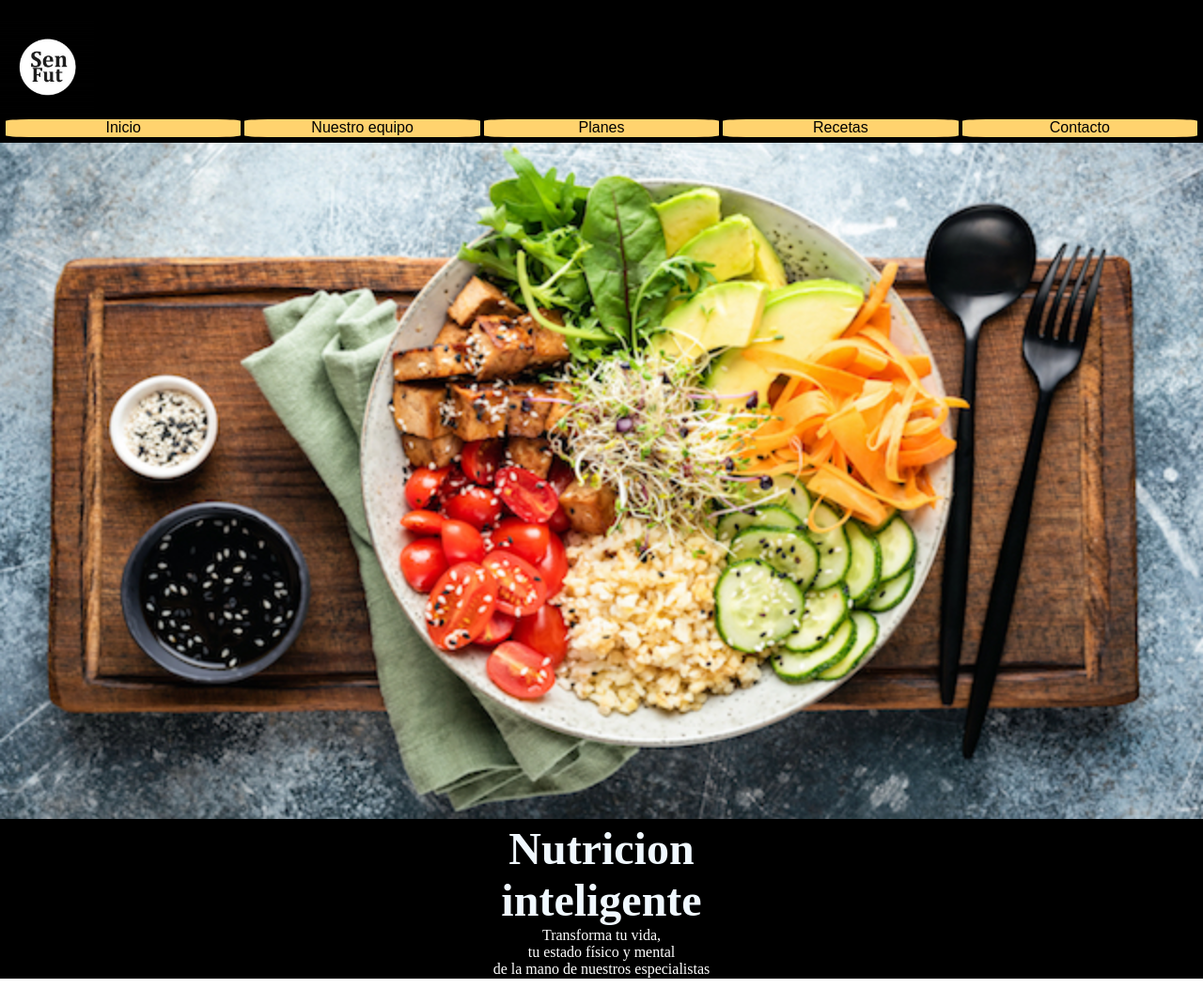
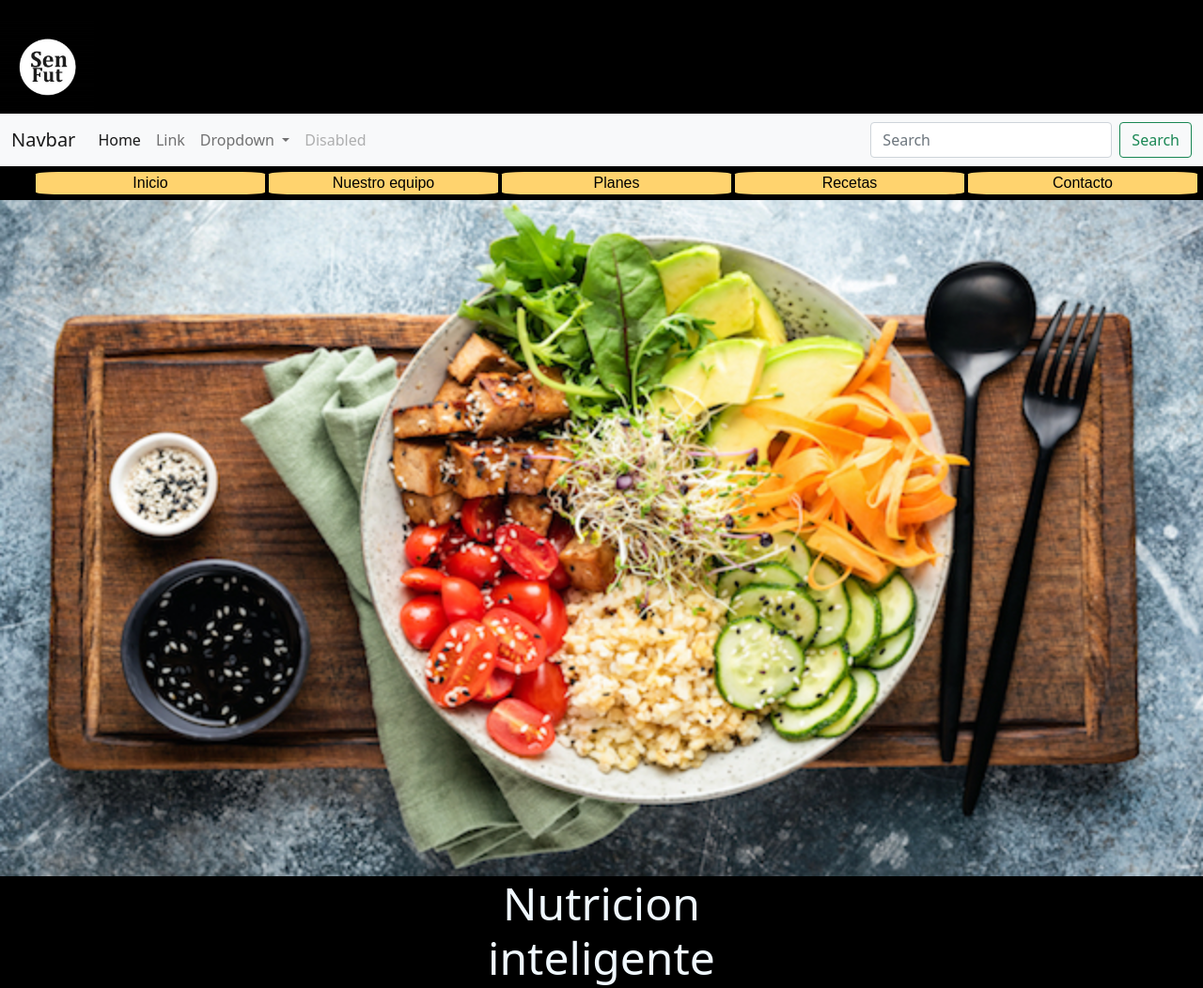
Before and after one commit to jhonskoro/senfut, a plain HTML site: page index.html in a window 1280 px wide. Shown: the top 1052 px of the page at 94% size. Drawn offline with nearby package versions, Linux system fonts and the light colour scheme; a web font is replaced by a local one.

Commit message:
cambio index

```diff
--- a/index.html
+++ b/index.html
@@ -5,6 +5,9 @@
     <meta http-equiv="X-UA-Compatible" content="IE=edge">
     <meta name="viewport" content="width=device-width, initial-scale=1.0">
     <title>Senfut</title>
+    <!--link css bootstrap-->
+
+    <link href="https://cdn.jsdelivr.net/npm/bootstrap@5.1.3/dist/css/bootstrap.min.css" rel="stylesheet" integrity="sha384-1BmE4kWBq78iYhFldvKuhfTAU6auU8tT94WrHftjDbrCEXSU1oBoqyl2QvZ6jIW3" crossorigin="anonymous">
     <link rel="stylesheet" href="main.css">
     <link rel="preconnect" href="https://fonts.googleapis.com">
     <link rel="preconnect" href="https://fonts.gstatic.com" crossorigin>
@@ -17,6 +20,8 @@
    <link rel="preconnect" href="https://fonts.gstatic.com" crossorigin>
    <link href="https://fonts.googleapis.com/css2?family=Akshar:wght@300&display=swap" rel="stylesheet">
 </head>
+
+
 <body>
 
     <header class="header">
@@ -33,7 +38,42 @@
             </h1>
         </div>
     </header>
-
+    <nav class="navbar navbar-expand-lg navbar-light bg-light">
+        <div class="container-fluid">
+          <a class="navbar-brand" href="#">Navbar</a>
+          <button class="navbar-toggler" type="button" data-bs-toggle="collapse" data-bs-target="#navbarSupportedContent" aria-controls="navbarSupportedContent" aria-expanded="false" aria-label="Toggle navigation">
+            <span class="navbar-toggler-icon"></span>
+          </button>
+          <div class="collapse navbar-collapse" id="navbarSupportedContent">
+            <ul class="navbar-nav me-auto mb-2 mb-lg-0">
+              <li class="nav-item">
+                <a class="nav-link active" aria-current="page" href="#">Home</a>
+              </li>
+              <li class="nav-item">
+                <a class="nav-link" href="#">Link</a>
+              </li>
+              <li class="nav-item dropdown">
+                <a class="nav-link dropdown-toggle" href="#" id="navbarDropdown" role="button" data-bs-toggle="dropdown" aria-expanded="false">
+                  Dropdown
+                </a>
+                <ul class="dropdown-menu" aria-labelledby="navbarDropdown">
+                  <li><a class="dropdown-item" href="#">Action</a></li>
+                  <li><a class="dropdown-item" href="#">Another action</a></li>
+                  <li><hr class="dropdown-divider"></li>
+                  <li><a class="dropdown-item" href="#">Something else here</a></li>
+                </ul>
+              </li>
+              <li class="nav-item">
+                <a class="nav-link disabled">Disabled</a>
+              </li>
+            </ul>
+            <form class="d-flex">
+              <input class="form-control me-2" type="search" placeholder="Search" aria-label="Search">
+              <button class="btn btn-outline-success" type="submit">Search</button>
+            </form>
+          </div>
+        </div>
+      </nav>
         <nav>
             <nav class="navegador1">
             <ul>
@@ -155,6 +195,9 @@
 
         </footer>
 
+        <!--JAVA/link bootstraps-->
+
+        <script src="https://cdn.jsdelivr.net/npm/bootstrap@5.1.3/dist/js/bootstrap.bundle.min.js" integrity="sha384-ka7Sk0Gln4gmtz2MlQnikT1wXgYsOg+OMhuP+IlRH9sENBO0LRn5q+8nbTov4+1p" crossorigin="anonymous"></script>
 
     </body>
 </html>
```
